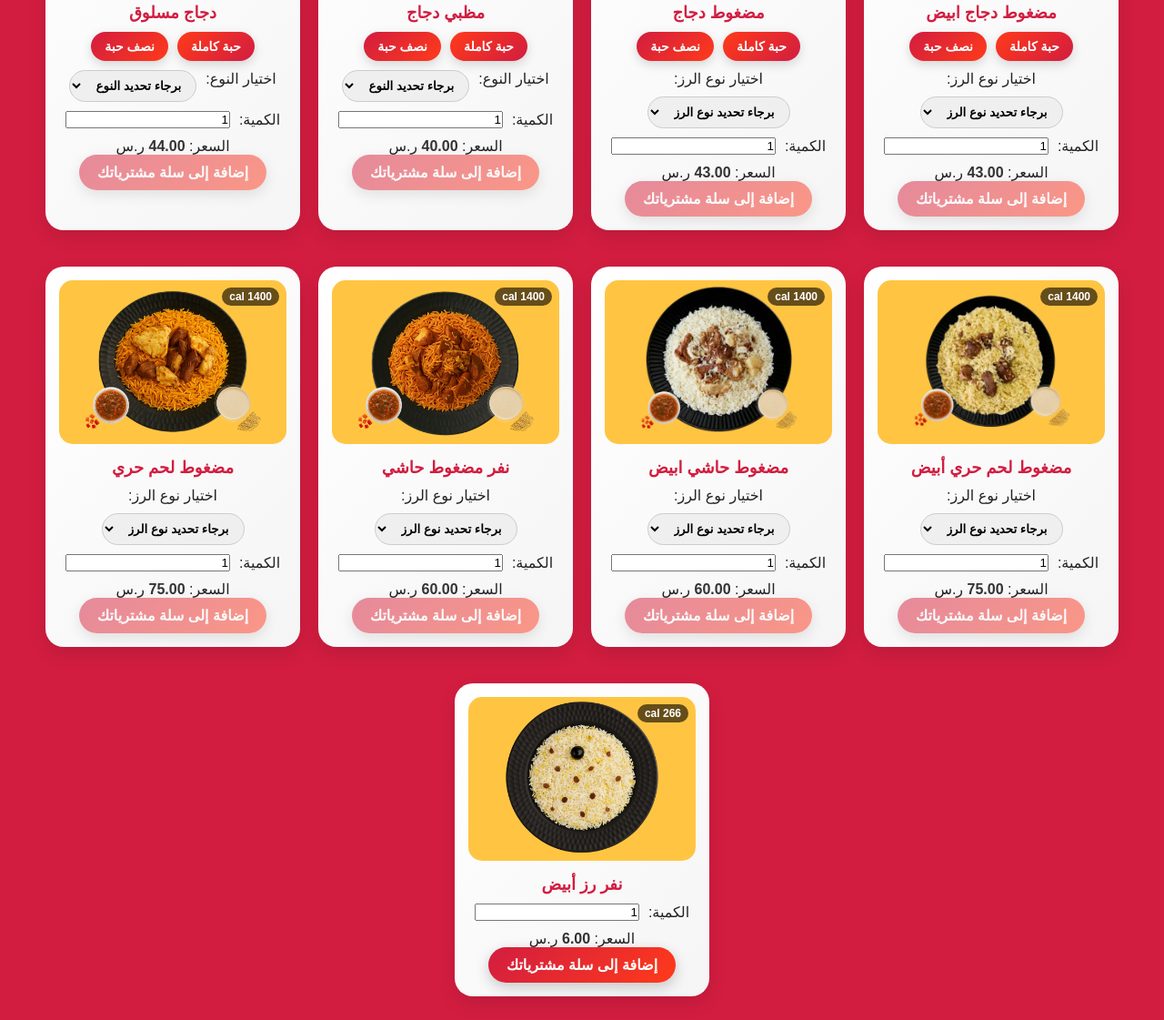
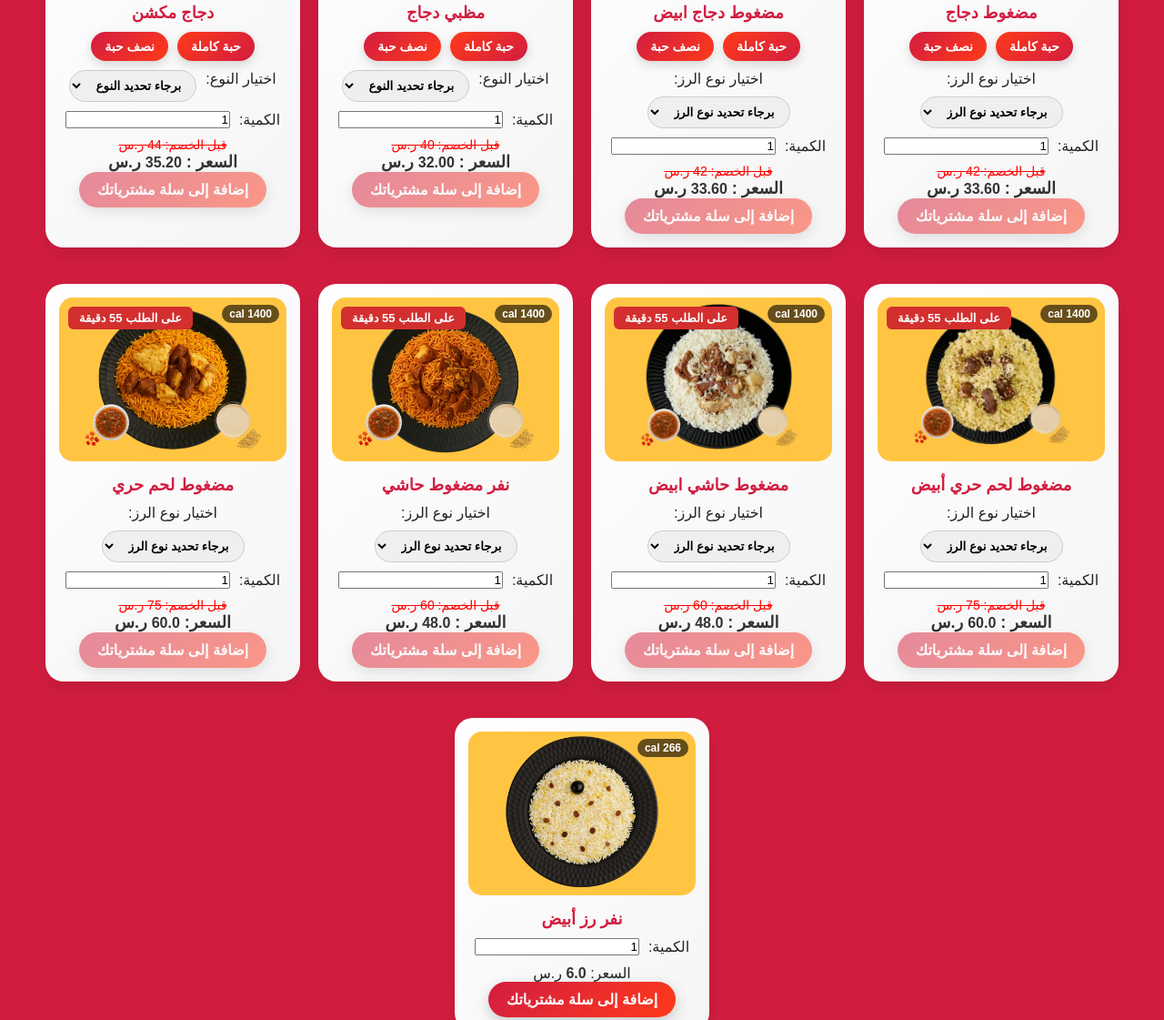
Before and after one commit to meda117/samam, a plain HTML site: page index.html in a window 1280 px wide. Shown: the part 1153-2274 px from the top of the page at 91% size. Drawn offline with Linux system fonts and the light colour scheme; animation ran at ten frames a second.

Commit message:
Add files via upload

```diff
--- a/index.html
+++ b/index.html
@@ -11,14 +11,19 @@
 
   <!-- الشريط الإعلاني -->
 <div class="top-banner">
-  <p>🔥SAMAM RESTAURANT 🔥</p>
+  <p>🔥عرض الافتتاح خصم 25٪ على الأطباق الرئيسية🔥</p>
 </div>
 
-<!-- الهيدر (زي ما هو بالظبط بدون أي تعديل) -->
+
 <div class="header-bg" id="headerBg"></div>
 <header class="main-header">
   <div class="header-container">
-      <div class="header-title">SAMAM RESTAURANT</div>
+
+      <!-- استبدال كلمة SAMAM باللوجو -->
+      <div class="header-title">
+         <img src="images/SAMAM HEADER.png" alt="Samam Logo" class="logo-img" />
+      </div>
+
 
       <!-- القوائم -->
       <!-- زر المينيو (الموبايل) -->
@@ -100,16 +105,16 @@
     <!-- قسم الدجاج -->
     <div id="chicken" class="menu-group">
 
+
         <!-- صنف 1: مضغوط دجاج -->
       <div class="menu-item-card">
         <div class="menu-item-img">
-          <img src="images/مضغوط ابيض.webp" alt="مضغوط دجاج ابيض">
+          <img src="images/مضغوط دجاج.webp" alt="مضغوط دجاج">
           <span class="calories">950 cal</span>
         </div>
-
-        <h3 class="menu-item-title">مضغوط دجاج ابيض</h3>
+        <h3 class="menu-item-title">مضغوط دجاج</h3>
         <div class="menu-item-size">
-          <button class="size-btn active" data-price="43">حبة كاملة</button>
+          <button class="size-btn active" data-price="42">حبة كاملة</button>
           <button class="size-btn" data-price="21">نصف حبة</button>
         </div>
         <div class="menu-item-rice">
@@ -124,18 +129,25 @@
           <label>الكمية:</label>
           <input type="number" min="1" value="1" class="quantity-input">
         </div>
-        <p>السعر: <span class="price">43</span> ر.س</p>
+        <div class="menu-item-price">
+  <p class="old-price">قبل الخصم: <span class="old-price-value">0</span> ر.س</p>
+  <p class="new-price">السعر : <span class="price">0</span> ر.س</p>
+</div>
         <button class="add-to-cart">إضافة إلى سلة مشترياتك</button>
       </div>
+
       <!-- صنف 1: مضغوط دجاج -->
       <div class="menu-item-card">
+
         <div class="menu-item-img">
-          <img src="images/مضغوط دجاج.webp" alt="مضغوط دجاج">
+  <span class="item-label">على الطلب 45 دقيقة</span>   <!-- النص اللي فوق الصورة -->
+  <img src="images/مضغوط ابيض.webp" alt="مضغوط دجاج ابيض">
   <span class="calories">950 cal</span>
 </div>
-        <h3 class="menu-item-title">مضغوط دجاج</h3>
+
+        <h3 class="menu-item-title">مضغوط دجاج ابيض</h3>
         <div class="menu-item-size">
-          <button class="size-btn active" data-price="43">حبة كاملة</button>
+          <button class="size-btn active" data-price="42">حبة كاملة</button>
           <button class="size-btn" data-price="21">نصف حبة</button>
         </div>
         <div class="menu-item-rice">
@@ -150,7 +162,10 @@
           <label>الكمية:</label>
           <input type="number" min="1" value="1" class="quantity-input">
         </div>
-        <p>السعر: <span class="price">43</span> ر.س</p>
+        <div class="menu-item-price">
+  <p class="old-price">قبل الخصم: <span class="old-price-value">0</span> ر.س</p>
+  <p class="new-price">السعر : <span class="price">0</span> ر.س</p>
+</div>
         <button class="add-to-cart">إضافة إلى سلة مشترياتك</button>
       </div>
       <!-- صنف 2: مظبي دجاج -->
@@ -182,17 +197,20 @@
     <input type="number" min="1" value="1" class="quantity-input">
   </div>
 
-  <p>السعر: <span class="price">40</span> ر.س</p>
-
+  <div class="menu-item-price">
+  <p class="old-price">قبل الخصم: <span class="old-price-value">0</span> ر.س</p>
+  <p class="new-price">السعر : <span class="price">0</span> ر.س</p>
+</div>
   <button class="add-to-cart">إضافة إلى سلة مشترياتك</button>
 </div>
       <!-- صنف 3: دجاج مسلوق -->
       <div class="menu-item-card">
         <div class="menu-item-img">
-          <img src="images/مسلوق.webp" alt="دجاج مسلوق">
+  <span class="item-label">على الطلب 40 دقيقة</span>   <!-- النص اللي فوق الصورة -->
+  <img src="images/مسلوق.webp" alt=" دجاج مكشن">
   <span class="calories">3398 cal</span>
 </div>
-        <h3 class="menu-item-title">دجاج مسلوق</h3>
+        <h3 class="menu-item-title">دجاج مكشن</h3>
         <div class="menu-item-size">
           <button class="size-btn active" data-price="44">حبة كاملة</button>
           <button class="size-btn" data-price="22">نصف حبة</button>
@@ -210,7 +228,10 @@
           <label>الكمية:</label>
           <input type="number" min="1" value="1" class="quantity-input">
         </div>
-        <p>السعر: <span class="price">44</span> ر.س</p>
+        <div class="menu-item-price">
+  <p class="old-price">قبل الخصم: <span class="old-price-value">0</span> ر.س</p>
+  <p class="new-price">السعر : <span class="price">0</span> ر.س</p>
+</div>
         <button class="add-to-cart">إضافة إلى سلة مشترياتك</button>
       </div>
     </div>
@@ -220,7 +241,8 @@
       <!-- صنف جديد: مضغوط لحم حري أبيض -->
 <div class="menu-item-card">
   <div class="menu-item-img">
-    <img src="images/لحم ابيض (1).webp" alt="مضغوط لحم حري أبيض">
+  <span class="item-label">على الطلب 55 دقيقة</span>   <!-- النص اللي فوق الصورة -->
+  <img src="images/لحم ابيض (1).webp" alt="مضغوط لحم حري ابيض">
   <span class="calories">1400 cal</span>
 </div>
   <h3 class="menu-item-title">مضغوط لحم حري أبيض</h3>
@@ -236,12 +258,16 @@
     <label>الكمية:</label>
     <input type="number" min="1" value="1" class="quantity-input">
   </div>
-  <p>السعر: <span class="price">75</span> ر.س</p>
+  <div class="menu-item-price">
+  <p class="old-price">قبل الخصم: <span class="old-price-value">75</span> ر.س</p>
+  <p class="new-price">السعر : <span class="price">60</span> ر.س</p>
+</div>
   <button class="add-to-cart">إضافة إلى سلة مشترياتك</button>
 </div>
       <!-- صنف 1: مضغوط حاشي ابيض -->
       <div class="menu-item-card">
         <div class="menu-item-img">
+  <span class="item-label">على الطلب 55 دقيقة</span>   <!-- النص اللي فوق الصورة -->
   <img src="images/حاشي ابيض (1).webp" alt="مضغوط حاشي ابيض">
   <span class="calories">1400 cal</span>
 </div>
@@ -258,14 +284,18 @@
           <label>الكمية:</label>
           <input type="number" min="1" value="1" class="quantity-input">
         </div>
-        <p>السعر: <span class="price">60</span> ر.س</p>
+        <div class="menu-item-price">
+  <p class="old-price">قبل الخصم: <span class="old-price-value">60</span> ر.س</p>
+  <p class="new-price">السعر : <span class="price">48</span> ر.س</p>
+</div>
         <button class="add-to-cart">إضافة إلى سلة مشترياتك</button>
       </div>
 
        <!-- صنف 1: نفر مضغوط حاشي -->
       <div class="menu-item-card">
         <div class="menu-item-img">
-          <img src="images/حاشي.webp" alt="نفر مضغوط حاشي">
+  <span class="item-label">على الطلب 55 دقيقة</span>   <!-- النص اللي فوق الصورة -->
+  <img src="images/حاشي.webp" alt="مضغوط لحم حري ابيض">
   <span class="calories">1400 cal</span>
 </div>
         <h3 class="menu-item-title">نفر مضغوط حاشي</h3>
@@ -281,13 +311,17 @@
           <label>الكمية:</label>
           <input type="number" min="1" value="1" class="quantity-input">
         </div>
-        <p>السعر: <span class="price">60</span> ر.س</p>
+       <div class="menu-item-price">
+  <p class="old-price">قبل الخصم: <span class="old-price-value">60</span> ر.س</p>
+  <p class="new-price">السعر : <span class="price">48</span> ر.س</p>
+</div>
         <button class="add-to-cart">إضافة إلى سلة مشترياتك</button>
       </div>
       <!-- صنف 2: مضغوط لحم حري -->
       <div class="menu-item-card">
         <div class="menu-item-img">
-          <img src="images/لحم غنم.webp" alt="مضغوط لحم حري">
+  <span class="item-label">على الطلب 55 دقيقة</span>   <!-- النص اللي فوق الصورة -->
+  <img src="images/لحم غنم.webp" alt="مضغوط لحم حري ابيض">
   <span class="calories">1400 cal</span>
 </div>
         <h3 class="menu-item-title">مضغوط لحم حري</h3>
@@ -303,7 +337,10 @@
           <label>الكمية:</label>
           <input type="number" min="1" value="1" class="quantity-input">
         </div>
-        <p>السعر: <span class="price">75</span> ر.س</p>
+       <div class="menu-item-price">
+  <p class="old-price">قبل الخصم: <span class="old-price-value">75</span> ر.س</p>
+  <p class="new-price">السعر: <span class="price">60</span> ر.س</p>
+</div>
         <button class="add-to-cart">إضافة إلى سلة مشترياتك</button>
       </div>
     </div>
@@ -420,6 +457,20 @@
       </div>
       <!-- الأصناف كما أرسلتها -->
       <!-- ... ضع الأصناف الجانبية هنا ... -->
+       <!-- صنف 6: كنافة قشطة -->
+        <div class="menu-item-card">
+          <div class="menu-item-img">
+            <img src="images/تبسي.png" alt="كنافة قشطة">
+
+          </div>
+          <h3 class="menu-item-title">صحن تبسي</h3>
+          <div class="menu-item-quantity">
+            <label>الكمية:</label>
+            <input type="number" min="1" value="1" class="quantity-input">
+          </div>
+          <p>السعر: <span class="price">7</span> ر.س</p>
+          <button class="add-to-cart">إضافة إلى سلة مشترياتك</button>
+        </div>
 
     </div>
 
@@ -577,6 +628,7 @@
     <a href="#" target="_blank"><img src="images/381979.svg" alt="تو يو" style="--i:3;"></a>
     <a href="#" target="_blank"><img src="images/marsol.png" alt="مرسول" style="--i:4;"></a>
     <a href="#" target="_blank"><img src="images/كود-خصم-نون-فود-Noon-Food-logo.png" alt="نون فوده" style="--i:5;"></a>
+    <a href="#" target="_blank"><img src="images/ninja.png" alt="نون فوده" style="--i:5;"></a>
   </div>
 </div>
 
@@ -584,7 +636,7 @@
 
   <!-- حقوق الملكية -->
   <div class="footer-bottom">
-    <p>© 2025 مطعم صمّام. جميع الحقوق محفوظة.</p>
+    <p>© 2025  صمّام. جميع الحقوق محفوظة.</p>
   </div>
 </footer>
 
--- a/script.js
+++ b/script.js
@@ -105,30 +105,39 @@ document.querySelectorAll('.menu-item-card').forEach(card => {
   // حفظ السعر الأساسي
 let basePrice = parseFloat(priceEl.dataset.base || priceEl.textContent) || 0;
 priceEl.dataset.base = basePrice;
+// لو مفيش مقاسات (الأصناف الكبيرة مثل الحاشي واللحم)
+if (!card.querySelector('.size-btn')) {
+    let qty = quantityInput ? parseInt(quantityInput.value) || 1 : 1;
+    let base = parseFloat(priceEl.dataset.base || priceEl.textContent) || 0;
 
+    // تحديث السعر
+    priceEl.textContent = (base * qty).toFixed(1);
+    return; // وقف بقية الحسابات.. دا صنف بدون مقاسات
+}
 const updatePrice = () => {
   let selectedPrice = basePrice;
   const activeSize = card.querySelector('.size-btn.active');
   let riceExtra = 0;
   let qty = quantityInput ? parseInt(quantityInput.value) || 1 : 1;
 
-    // فقط للأصناف الثلاثة نطبق تعديل السادة والأرز
+  // فقط للأصناف المعينة نطبق تعديل السادة والأرز
   if (["مظبي دجاج", "دجاج مسلوق", "مضغوط دجاج", "مضغوط دجاج ابيض"].includes(title) && activeSize) {
+
     if (riceSelect) {
+
       if (riceSelect.value === "plain") {
-      // أسعار السادة
         if (title === "مظبي دجاج") selectedPrice = activeSize.textContent.includes("نصف") ? 15 : 30;
         if (title === "دجاج مسلوق") selectedPrice = activeSize.textContent.includes("نصف") ? 16 : 32;
-      if (title === "مضغوط دجاج") selectedPrice = activeSize.textContent.includes("نصف") ? 21 : 43;
-      if (title === "مضغوط دجاج ابيض") selectedPrice = activeSize.textContent.includes("نصف") ? 21 : 43;
+        if (title === "مضغوط دجاج") selectedPrice = activeSize.textContent.includes("نصف") ? 21 : 42;
+        if (title === "مضغوط دجاج ابيض") selectedPrice = activeSize.textContent.includes("نصف") ? 21 : 42;
 
       } else if (riceSelect.value === "abu-bint" && title === "مضغوط دجاج") {
-      selectedPrice = activeSize.textContent.includes("نصف") ? 21: 43;
-      riceExtra = activeSize.textContent.includes("نصف") ? 0.5 : 1;
+        selectedPrice = activeSize.textContent.includes("نصف") ? 21 : 42;
+        riceExtra = activeSize.textContent.includes("نصف") ? 1 : 2;
 
       } else if (riceSelect.value === "abu-bint" && title === "مضغوط دجاج ابيض") {
-      selectedPrice = activeSize.textContent.includes("نصف") ? 21 : 43;
-      riceExtra = activeSize.textContent.includes("نصف") ? 0.5 : 1;
+        selectedPrice = activeSize.textContent.includes("نصف") ? 21 : 42;
+        riceExtra = activeSize.textContent.includes("نصف") ? 1 : 2;
 
       } else {
         selectedPrice = parseFloat(activeSize.dataset.price);
@@ -139,9 +148,18 @@ if (["مظبي دجاج", "دجاج مسلوق", "مضغوط دجاج", "مضغ
     selectedPrice = parseFloat(activeSize.dataset.price);
   }
 
+  // ⭐⭐⭐ تطبيق خصم 20% ⭐⭐⭐
+  let oldPrice = selectedPrice + riceExtra;       // السعر قبل الخصم
+  let newPrice = (oldPrice * 0.8).toFixed(2);     // السعر بعد الخصم
 
+  // تحديث الواجهة
+  let oldPriceEl = card.querySelector('.old-price-value');
+  let newPriceEl = card.querySelector('.price');
 
-priceEl.textContent = ((selectedPrice + riceExtra) * qty).toFixed(2);
+  if (oldPriceEl && newPriceEl) {
+    oldPriceEl.textContent = oldPrice;
+    newPriceEl.textContent = newPrice;
+  }
 };
 
   // تشغيل التحديث مبدئياً وربط المستمعين للتحديث عند تغيير الكمية أو الرز أو الحجم
--- a/style.css
+++ b/style.css
@@ -1234,7 +1234,7 @@ body {
   -webkit-box-pack: center;
       -ms-flex-pack: center;
           justify-content: center;
-  margin-bottom: 20px;
+  margin-bottom: 10px;
 }
 
 .delivery-icons img {
@@ -1305,8 +1305,8 @@ body {
 
   .footer-social a img,
   .delivery-icons img {
-    width: 40px;
-    height: 40px;
+    width: 30px;
+    height: 30px;
   }
 
 
@@ -1429,3 +1429,42 @@ body {
         padding: 10px 22px !important;
     }
 }
+.logo-img {
+  height: 150px;   /* نفس ارتفاع كلمة SAMAM تقريبًا */
+  object-fit: contain;
+  margin-top: 14px;
+}
+.menu-item-img {
+  position: relative;
+}
+
+.item-label {
+  position: absolute;
+  top: 10px;          /* المسافة من فوق */
+  left: 10px;         /* ← على شمال الصورة */
+  background: #d32f2f;
+  color: #fff;
+  padding: 5px 12px;
+  font-size: 13px;
+  border-radius: 6px;
+  z-index: 10;
+  font-weight: bold;
+  white-space: nowrap;  /* يخليها ما تتكسر على الشاشات الصغيرة */
+}
+.menu-item-price {
+  margin-top: 10px;
+}
+
+.old-price {
+  color: red;
+  text-decoration: line-through;
+  font-size: 14px;
+  margin: 0;
+}
+
+.new-price {
+  font-size: 18px;
+  font-weight: bold;
+  margin: 0;
+  color: #333;
+}
```
Also changed, not shown: images/SAMAM HEADER.png (added), images/ninja.png (added), 1 other file. Lines whose indentation alone changed are shown as unchanged.
